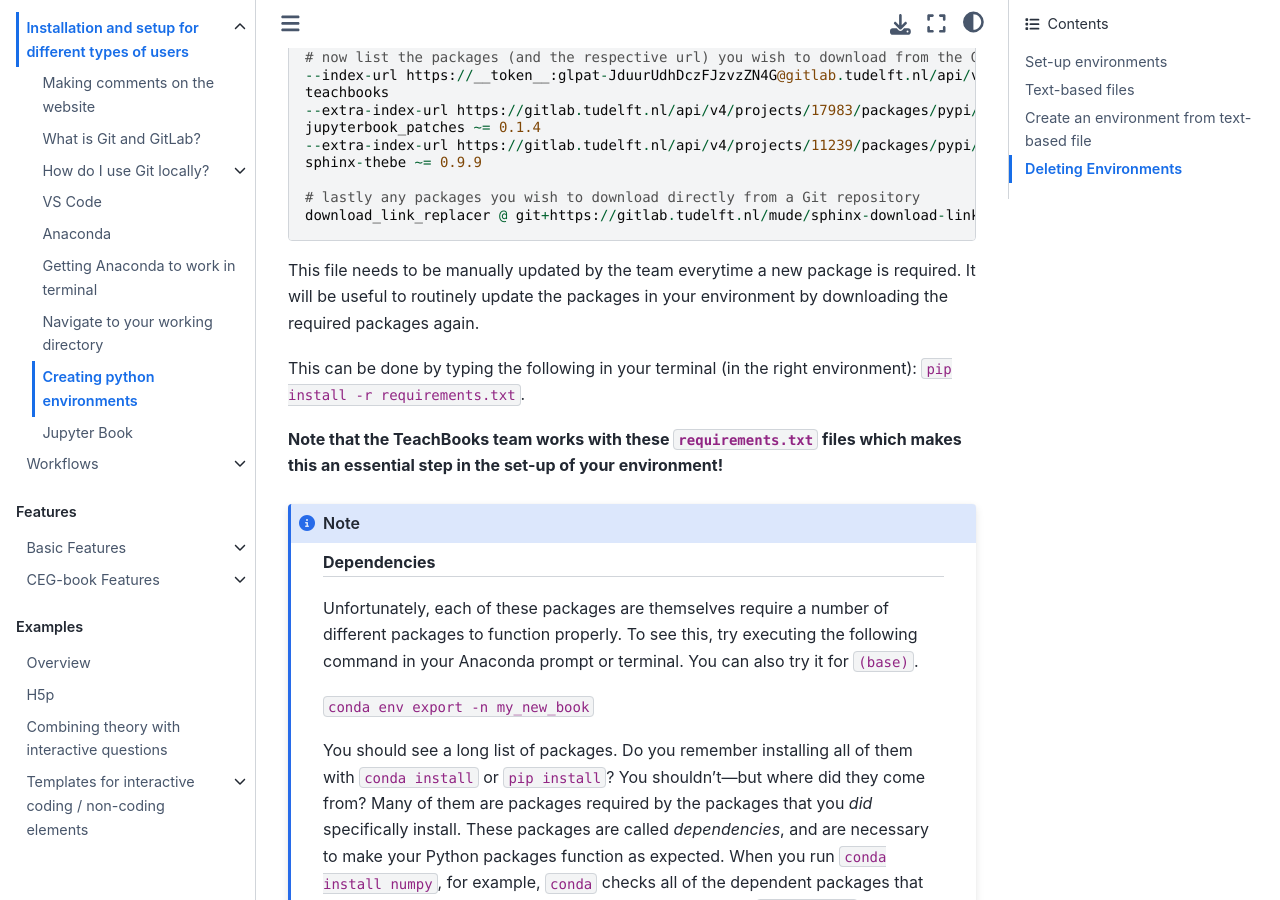
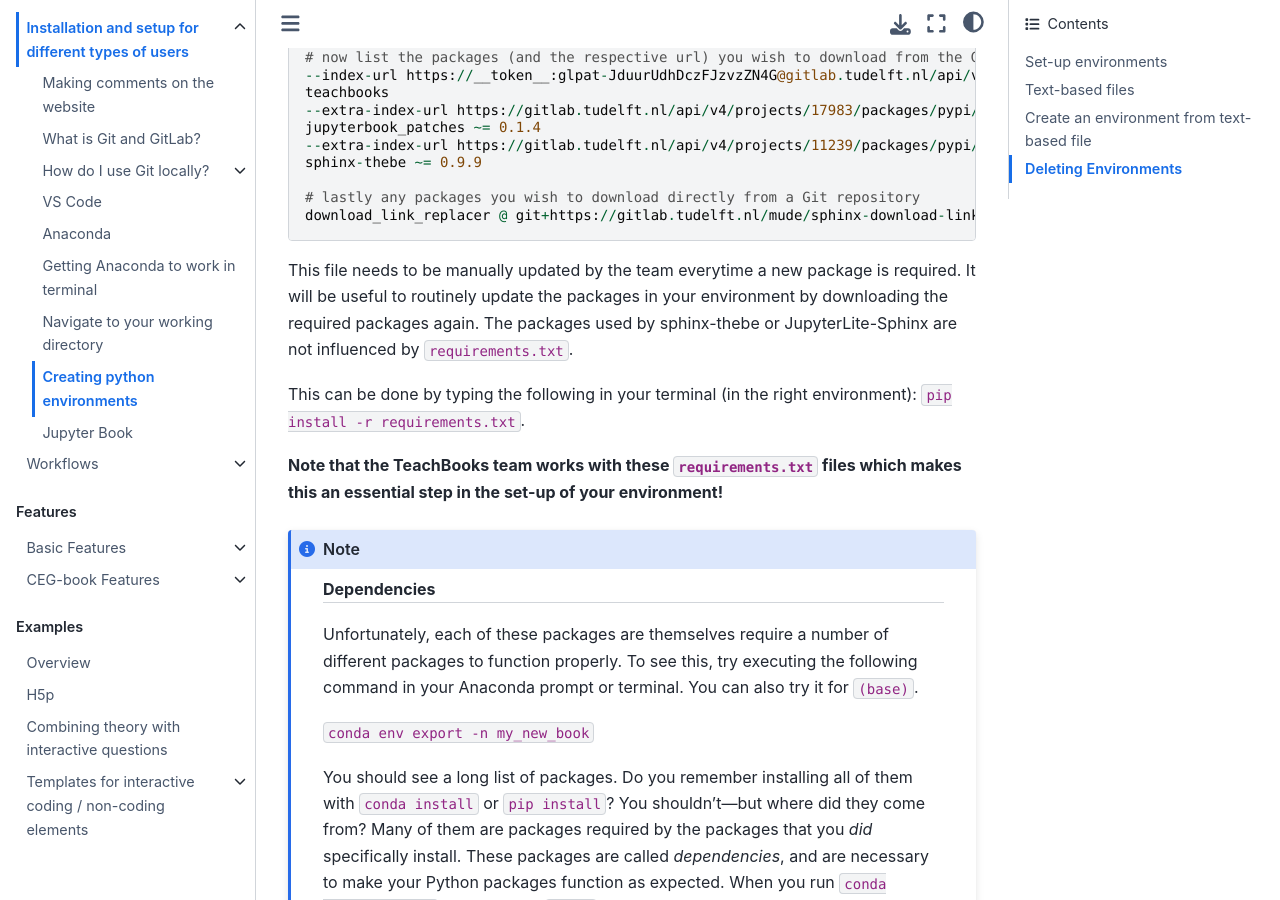
Before and after one commit to TeachBooks/mirror_teachbook_manual, a Jupyter Book: the page built from book/installation-and-setup/environments.md, in a window 1280 px wide and 900 px high, scrolled down 1518 px. Built offline with Jupyter Book 1.0.4 settings and Sphinx 7.4.7 and the Sphinx Book theme 1.1.4, drawn with Linux system fonts in a browser that asks for light colours; pages that are not in the unit, such as notebooks, are missing from menus; comment, search, counter and statistics services are not loaded.

Commit message:
Added note on requirements.txt and jupyterlite-sphinx and sphinx-thebe

````diff
--- a/book/installation-and-setup/environments.md
+++ b/book/installation-and-setup/environments.md
@@ -42,7 +42,7 @@ sphinx-thebe ~= 0.9.9
 # lastly any packages you wish to download directly from a Git repository
 download_link_replacer @ git+https://gitlab.tudelft.nl/mude/sphinx-download-link-replacer
 ```
-This file needs to be manually updated by the team everytime a new package is required. It will be useful to routinely update the packages in your environment by downloading the required packages again.
+This file needs to be manually updated by the team everytime a new package is required. It will be useful to routinely update the packages in your environment by downloading the required packages again. The packages used by sphinx-thebe or JupyterLite-Sphinx are not influenced by `requirements.txt`.
 
 This can be done by typing the following in your terminal (in the right environment): `pip install -r requirements.txt`.
 
````
